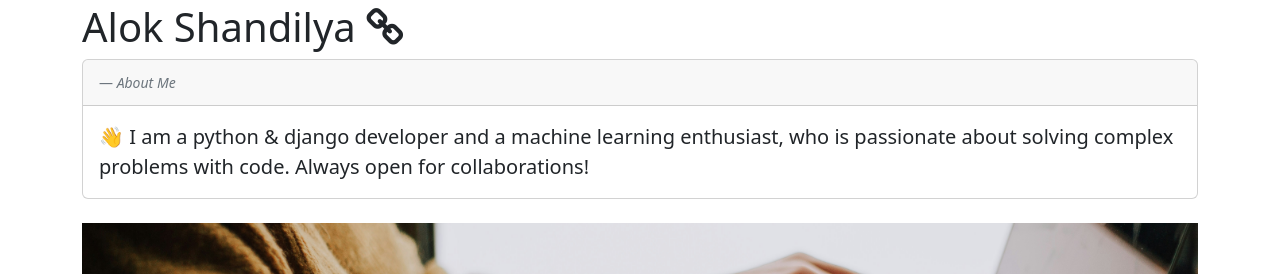
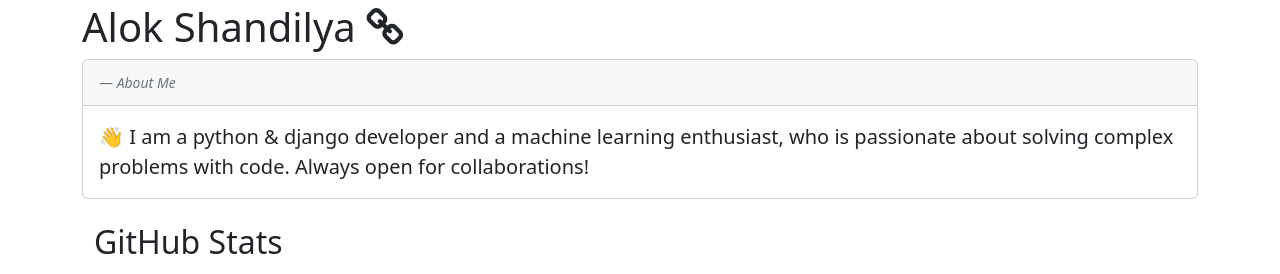
Before and after one commit to alokshandilya/personal-website, a Flask app: page / in a window 1280 px wide. Shown: the part 71-345 px from the top of the page. Run offline with Flask 3, Linux system fonts and the light colour scheme.

Commit message:
remove image, add github stats

```diff
--- a/templates/home.html
+++ b/templates/home.html
@@ -31,7 +31,13 @@
         </blockquote>
       </div>
     </div>
-    <img src="static/title.jpg" class='img-fluid' id="banner" alt='Alok Shandilya'>
+    <section id="github-stats" class="container">
+      <h2 class="mt-2 mb-3">GitHub Stats</h2>
+      <a href="https://git.io/streak-stats"><img src="http://github-readme-streak-stats.herokuapp.com?user=alokshandilya&theme=nord" alt="GitHub Streak" /></a>
+      <a href="https://github-readme-stats.vercel.app/api?username=alokshandilya&show_icons=true&theme=nord&rank_icon=github&include_all_commits=true" alt="GitHub Stats"><img src="https://github-readme-stats.vercel.app/api?username=alokshandilya&show_icons=true&theme=nord&rank_icon=github&include_all_commits=true" /></a>
+      <a href="https://github-readme-stats.vercel.app/api/top-langs/?username=alokshandilya&theme=nord&include_all_commits=true&count_private=false&layout=compact" alt="Top Languages"><img src="https://github-readme-stats.vercel.app/api/top-langs/?username=alokshandilya&theme=nord&include_all_commits=true&count_private=false&layout=compact" /></a>
+<!--      <img src="static/title.jpg" class='img-fluid' id="banner" alt='Alok Shandilya'>-->
+    </section>
   </header>
 
   <main>
```
